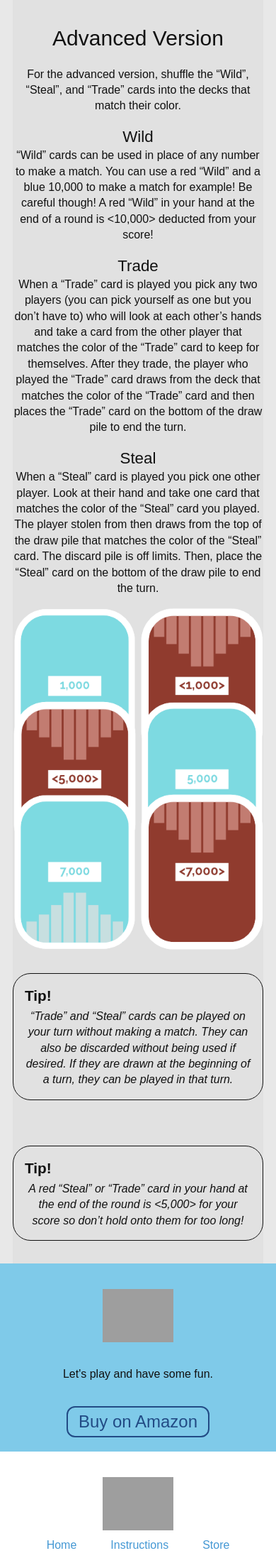
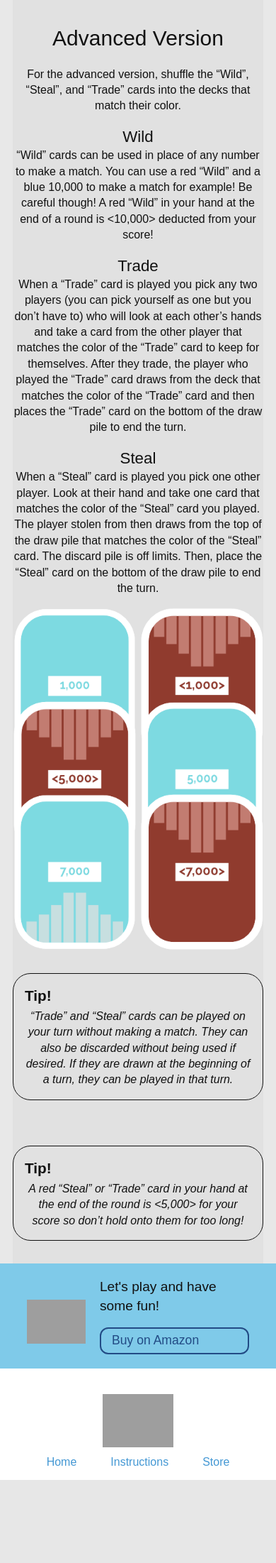
Before and after one commit to perpetual-education-personal/crebbits-homepage, a PHP site: page /instructions.php in a window 390 px wide. Shown: the part 3952-6154 px from the top of the page at 71% size. After the commit the page ends 6037 px from the top, so only its background shows below. Run offline with PHP 8.4, Linux system fonts and the light colour scheme; grey boxes are pictures that could not be loaded.

Commit message:
Style the buy it module or small screens

```diff
--- a/modules/buy-it/buy-it.css
+++ b/modules/buy-it/buy-it.css
@@ -9,19 +9,23 @@ main .buy {
 }
 
 buy-it {
-	display: grid;
-	grid-template-rows: 1fr 50px;
+	display: flex;
+	flex-direction: row;
 	align-items: center;
 	justify-items: center;
 	padding: 20px;
 	gap: 20px;
 }
 
-cred-talking {
+text-content {
 	display: flex;
-	flex-direction: row;
-	gap: 10px;
-	align-items: center;
+	flex-direction: column;
+	justify-content: flex-end;
+	gap: 1rem;
+}
+
+text-content p {
+	font-size: 1.2rem;
 }
 
 @media (min-width: 605px) {
@@ -38,6 +42,7 @@ cred-talking {
 
 .buy-button {
 	border: solid #224b85 2px;
+	font-size: 1.1rem;
 	color: #224b85;
 	border-radius: 12px;
 	padding: 8px 15px;
--- a/modules/buy-it/buy-it.php
+++ b/modules/buy-it/buy-it.php
@@ -24,9 +24,11 @@
 			</picture>
 		</cred-talking>
 
-		<p><?=$content?></p>
+		<text-content>
+			<p><?=$content?></p>
 
-		<a class="buy-button action-voice" href="#"><?=$button?></a>
+			<a class="buy-button action-voice" href="#"><?=$button?></a>
+		</text-content>
 
 
 		<?php } ?>
--- a/store.json
+++ b/store.json
@@ -1,7 +1,7 @@
 [
 	{
 		"image": "images/frogs/cred.svg",
-		"content": "Let's play and&nbsphave some&nbspfun.",
+		"content": "Let's play and&nbsphave some&nbspfun!",
 		"button": "Buy on Amazon"
 	}
 ]
```
